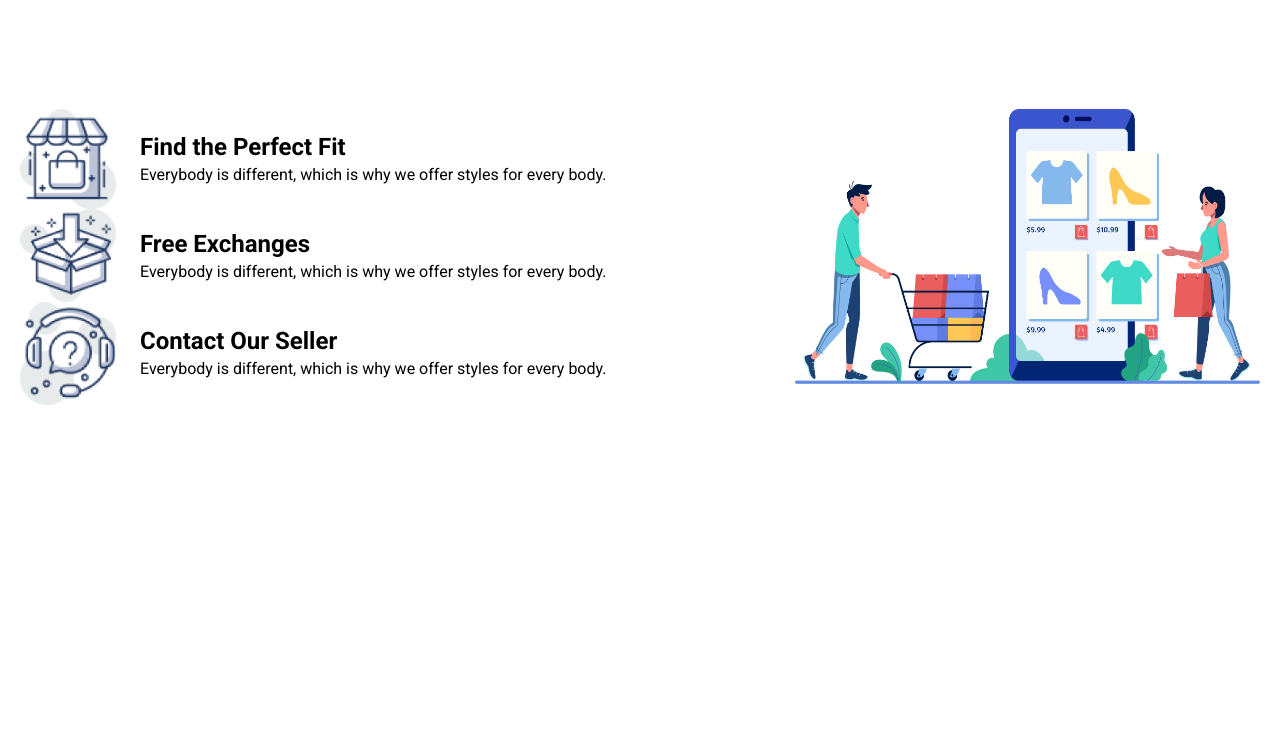
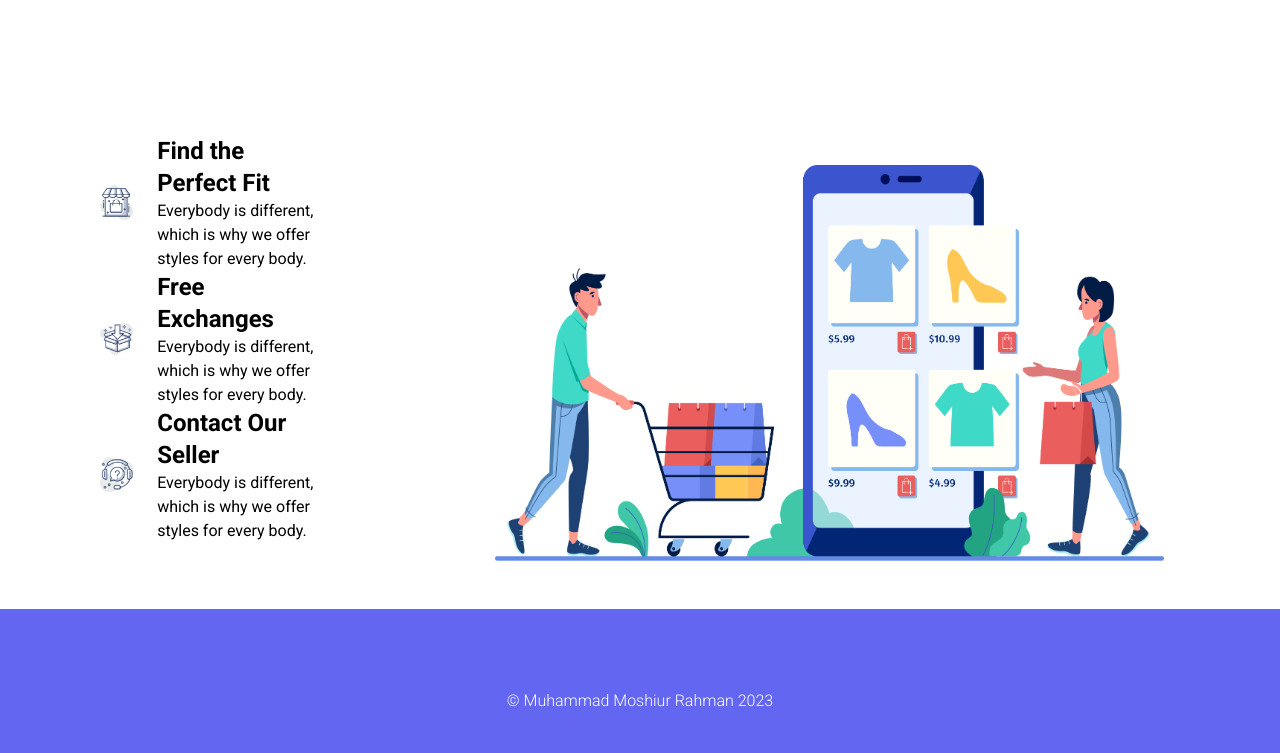
Before and after one commit to Moshiur-Code/web-development-projects, a plain HTML site: page tailwind-projects/penguin-fashion/index.html in a window 1280 px wide. Shown: the part 2146-2899 px from the top of the page. Before the commit the page ends 2551 px from the top, so only its background shows below. Drawn offline with nearby package versions, Linux system fonts and the light colour scheme.

Commit message:
I have finished penguin fashion project

```diff
--- a/tailwind-projects/penguin-fashion/index.html
+++ b/tailwind-projects/penguin-fashion/index.html
@@ -31,7 +31,7 @@
 
         <!-- Navbar section -->
         <nav>
-            <div class="flex flex-col md:flex-row justify-between items-center py-5  px-24">
+            <div class="flex flex-col md:flex-row justify-between items-center py-5 px-24">
                 <div>
                     <img class="w-60" src="./icons/logo.png" alt="">
                 </div>
@@ -251,8 +251,9 @@
 
         <!-- Features Section -->
         <section>
-            <div class="flex flex-col md:flex-row justify-between mt-28 px-5">
-                <div>
+            <div class="flex flex-col md:flex-col lg:flex-row justify-between items-center mt-28 px-5">
+
+                <div class="p-2 md:px-20">
                     <!-- 1st -->
                     <div class="flex items-center gap-6">
                         <div>
@@ -290,13 +291,21 @@
                     </div>
                 </div>
 
-                <div class="flex justify-end w-1/2 h-full">
-                        <img class="w-3/4" src="./images/shopping.png" alt="">
+                <div class="mt-12 p-2 md: lg:px-24">
+                        <img src="./images/shopping.png" alt="">
                 </div>
             </div>
 
         </section>
     </main>
+
+    <footer class="mt-10 bg-indigo-500 py-10">
+        <div class="mt-10">
+            <h3 class="text-center text-white font-light">
+                &copy Muhammad Moshiur Rahman 2023
+            </h3>
+        </div>
+    </footer>
 </body>
 
 </html>
```
